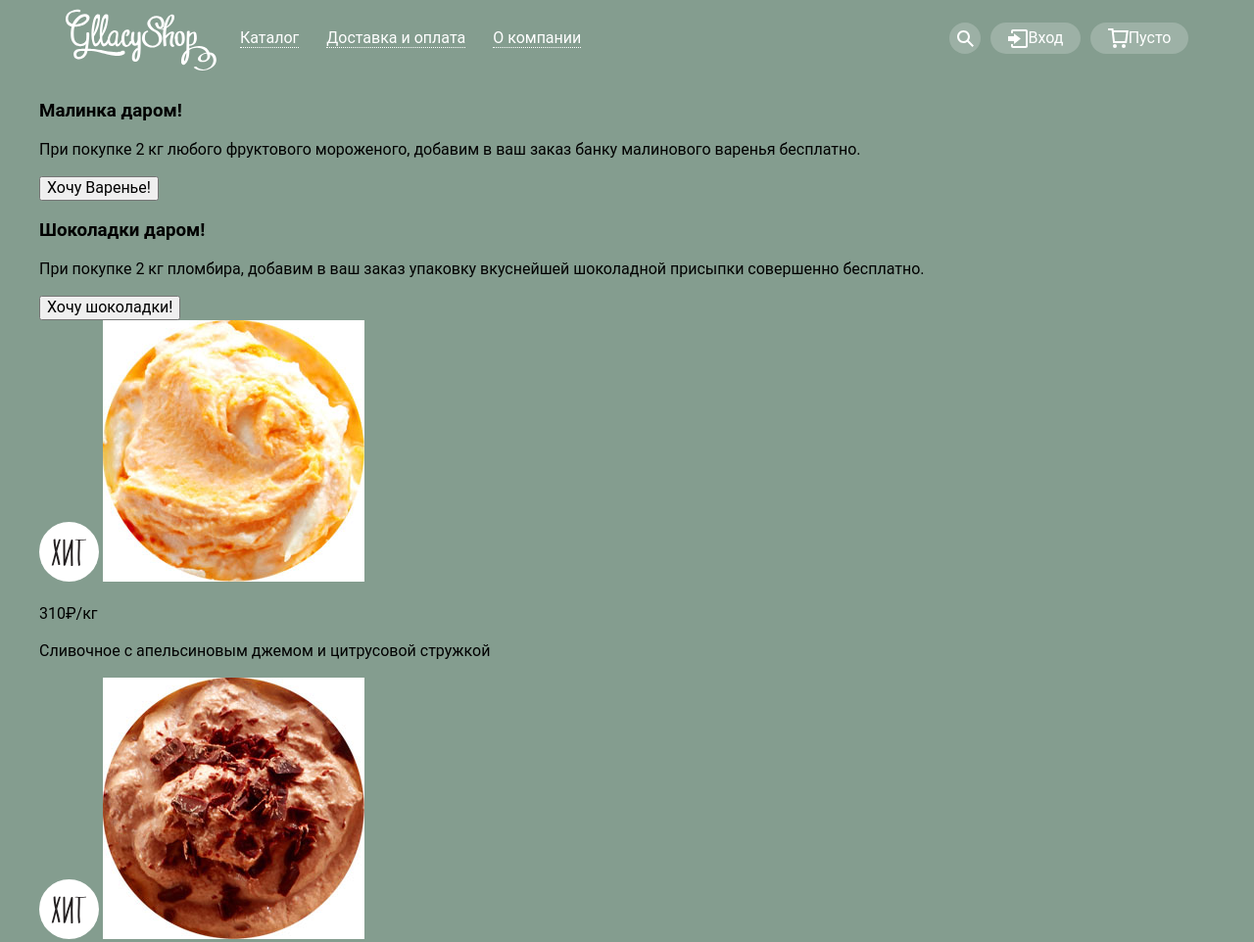
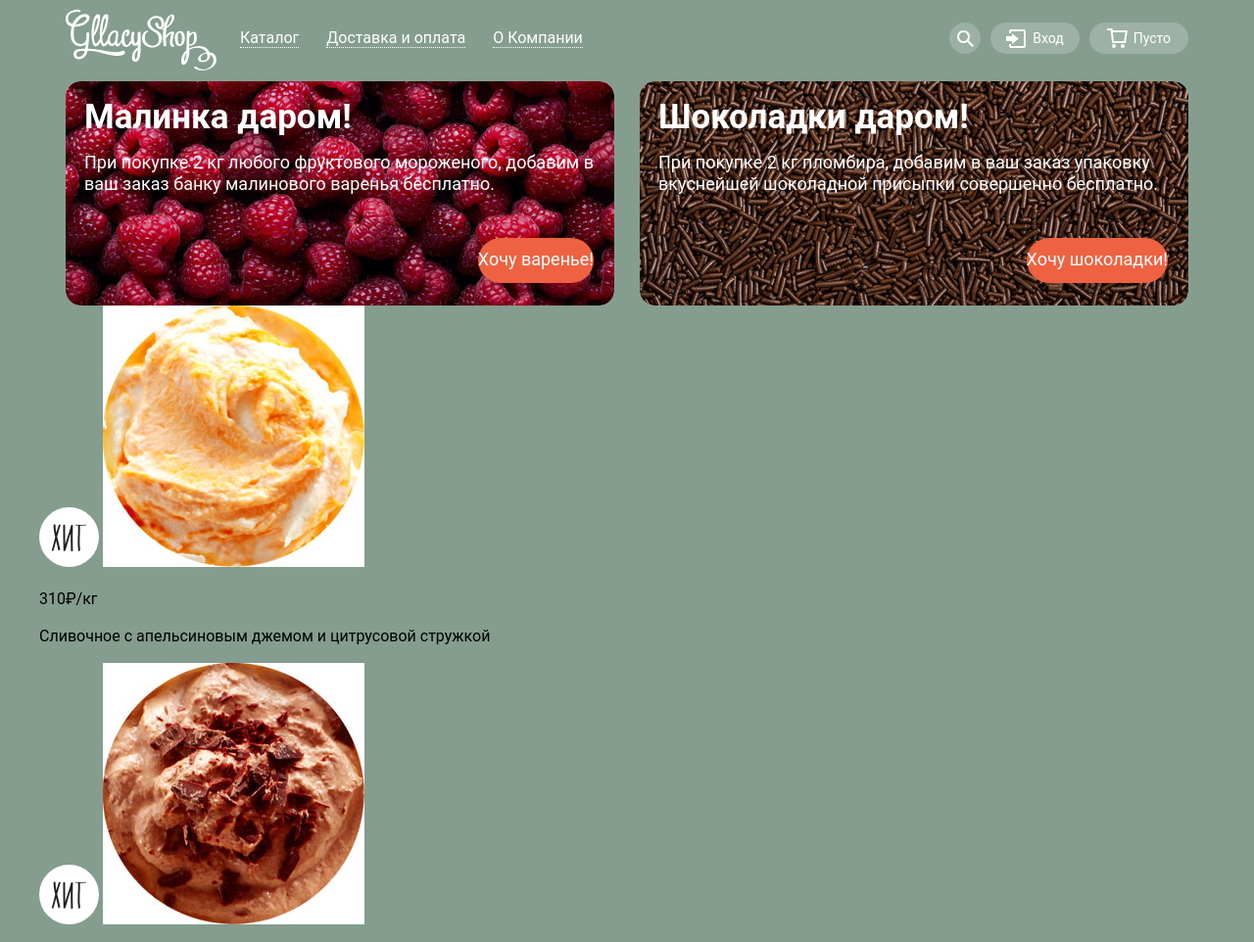
Before and after one commit to aaaaaua/897219-gllacy, a plain HTML site: page index.html in a window 1280 px wide. Shown: the top 962 px of the page at 98% size. Drawn offline with nearby package versions, Linux system fonts and the light colour scheme.

Commit message:
добавляет блоки с предложением шоколадки малинки

```diff
--- a/css/style.css
+++ b/css/style.css
@@ -92,6 +92,7 @@ a {
 .main-menu {
    display: flex;
    flex-grow: 1;
+   flex-wrap: wrap;
    padding-left: 10px;
    padding-top: 14px;
 }
@@ -171,24 +172,102 @@ a {
    justify-content: center;
    margin: 0px;
    padding: 0px;
+   font-size: 14px;
+   line-height: 16px;
 }
 
 .navigation-button-login {
-   display: flex;
-   width: 92px;
-   height: 32px;
+   min-height: 32px;
    align-items: center;
    justify-content: center;
    margin: 0px;
    padding: 0px;
+   padding-left: 16px;
+   padding-right: 16px;
 }
 
 .navigation-button-cart {
-   display: flex;
-   width: 100px;
-   height: 32px;
+   min-height: 32px;
    align-items: center;
    justify-content: center;
    margin: 0px;
    padding: 0px;
+   padding-left: 18px;
+   padding-right: 18px;
 }
+
+.navigation-button-login span {
+   padding-left: 6px;
+   font-size: 14px;
+   line-height: 16px;
+}
+
+.navigation-button-cart span {
+   padding-left: 6px;
+   font-size: 14px;
+   line-height: 16px;
+}
+/* ####################END-HEADER################### */
+
+/* ################BEGIN-MAIN################## */
+
+.proposition-blocks {
+   display: flex;
+   width: 100%;
+   margin: 0px;
+   padding: 0px;
+   padding-left: 27px;
+   padding-right: 27px;
+   color: #ffffff;
+}
+
+.proposition-blocks h3 {
+   font-size: 35px;
+   line-height: 41px;
+   margin: 0px;
+   padding: 0px;
+   margin-bottom: 15px;
+}
+
+.proposition-blocks p {
+   font-size: 18px;
+   line-height: 22px;
+   margin: 0px;
+   padding: 0px;
+   margin-bottom: 44px;
+}
+
+.proposition-block-left,
+.proposition-block-right {
+   display: flex;
+   flex-wrap: wrap;
+   min-width: 560px;
+   border-radius: 15px;
+   padding: 0px;
+   margin: 0px;
+   padding-left: 19px;
+   padding-right: 21px;
+   padding-top: 16px;
+   padding-bottom: 23px;
+}
+
+.proposition-block-left {
+   background-image: url(../img/background-proposition-1.jpg);
+   background-size: cover;
+   margin-right: 26px;
+}
+
+.proposition-block-right {
+   background-image: url(../img/background-proposition-2.jpg);
+   background-size: cover;
+}
+
+.button-proposition {
+   display: flex;
+   font-size: 18px;
+   line-height: 24px;
+   background-color: #ee6241;
+   padding-top: 10px;
+   padding-bottom: 12px;
+   margin-left: auto;
+}
--- a/index.html
+++ b/index.html
@@ -18,7 +18,7 @@
            <ul class="main-menu-item">
              <li class="navigation-button-catalog"><a href="#"><span>Каталог</span></a></li>
              <li class="navigation-button-pay"><a href="#"><span>Доставка и оплата</span></a></li>
-             <li class="navigation-button-about"><a href="#"><span>О компании</span></a></li>
+             <li class="navigation-button-about"><a href="#"><span>О Компании</span></a></li>
            </ul>
          </nav>
          <ul class="header-serch-login-cart-menu">
@@ -55,12 +55,12 @@
            <div class="proposition-block-left">
              <h3>Малинка даром!</h3>
              <p>При покупке 2 кг любого фруктового мороженого, добавим в ваш заказ банку малинового варенья бесплатно.</p>
-             <button>Хочу Варенье!</button>
+             <a href="#" class="button button-proposition">Хочу варенье!</a>
            </div>
            <div class="proposition-block-right">
              <h3>Шоколадки даром!</h3>
              <p>При покупке 2 кг пломбира, добавим в ваш заказ упаковку вкуснейшей шоколадной присыпки совершенно бесплатно.</p>
-             <button>Хочу шоколадки!</type>
+             <a href="#" class="button button-proposition">Хочу шоколадки!</a>
            </div>
          </div>
          <div class="hits-block-container">
```
Also changed, not shown: img/background-proposition-1.jpg (added), img/background-proposition-2.jpg (added).
